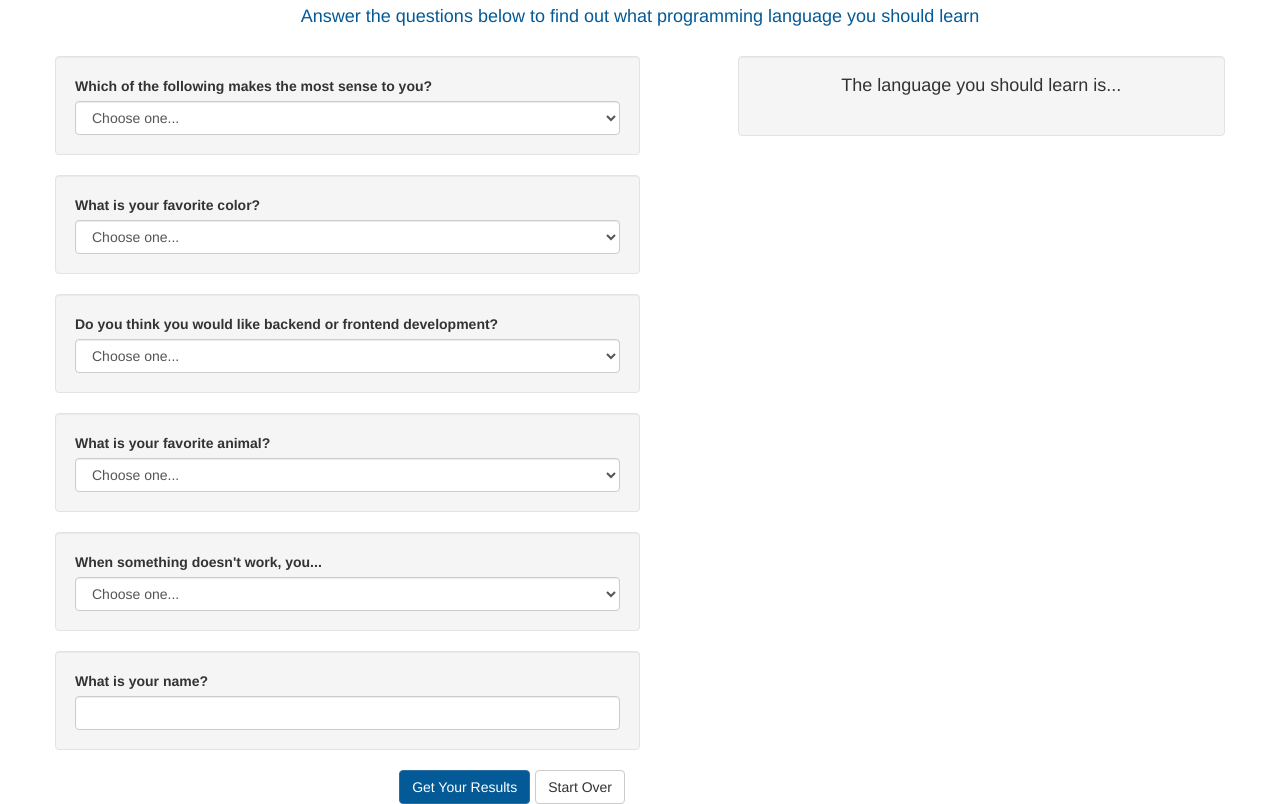
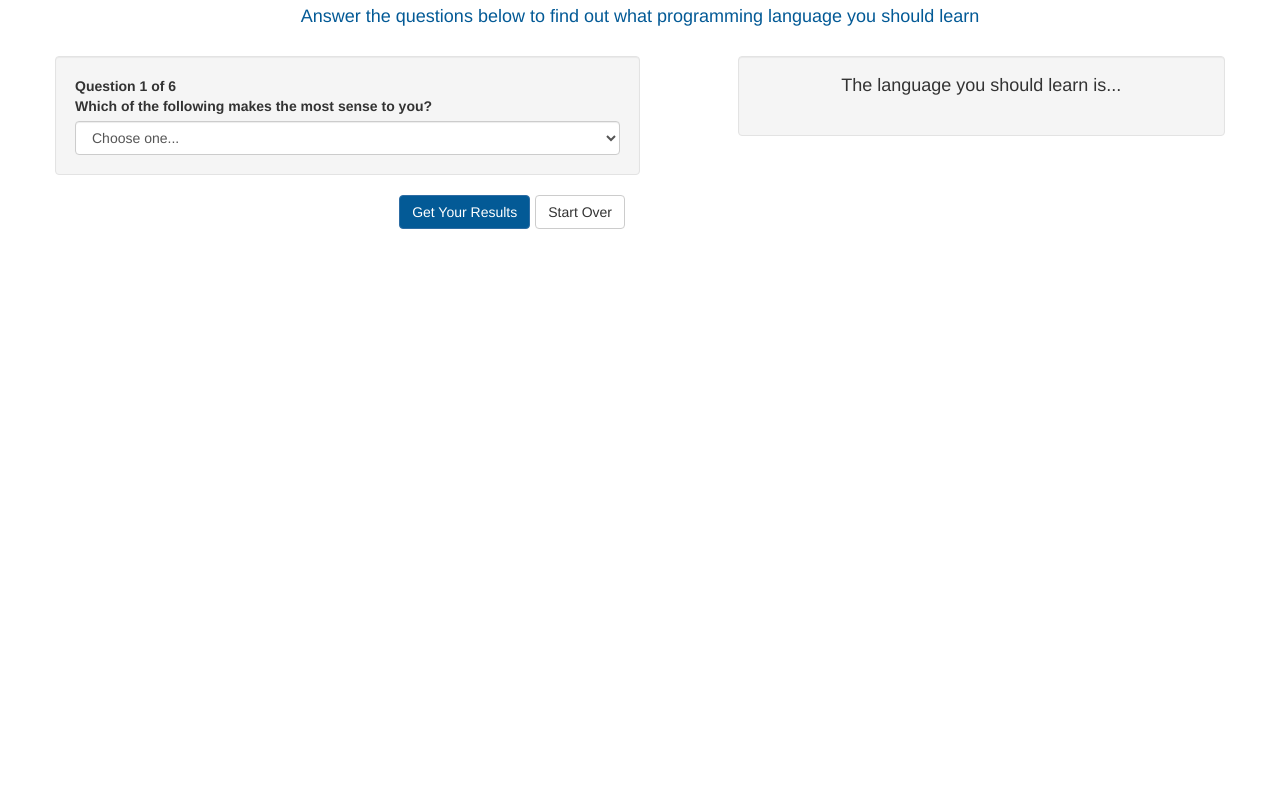
Before and after one commit to HeyImMatt/programming-language-suggester, a plain HTML site: page index.html in a window 1280 px wide. Shown: the part 63-867 px from the top of the page. After the commit the page ends 800 px from the top, so only its background shows below. Drawn offline with nearby package versions, Linux system fonts and the light colour scheme.

Commit message:
Show next question when the previous one is answered and add question numbers

```diff
--- a/css/styles.css
+++ b/css/styles.css
@@ -10,6 +10,14 @@
 .header h4 {
   text-align: center;
   color: #035a96;
+}
+
+.form-group {
+  display: none;
+}
+
+.show {
+  display: block;
 }
 
 .form-buttons {
--- a/index.html
+++ b/index.html
@@ -23,8 +23,8 @@
         <h4>Answer the questions below to find out what programming language you should learn</h4>
       </div>
       <form id="language-survey" class="form-horizontal col-md-6">
-        <div class="form-group well">
-          <label for="question1">Which of the following makes the most sense to you?</label>
+        <div class="form-group show well">
+          <label for="question1">Question 1 of 6<br>Which of the following makes the most sense to you?</label>
           <select id="question1" class="form-control">
             <option disabled selected hidden>Choose one...</option>
             <option value="a">puts "Hello World"</option>
@@ -34,7 +34,7 @@
           </select>
         </div>
         <div class="form-group well">
-          <label for="question2">What is your favorite color?</label>
+          <label for="question2">Question 2 of 6<br>What is your favorite color?</label>
           <select id="question2" class="form-control">
             <option disabled selected hidden>Choose one...</option>
             <option value="a">Red</option>
@@ -44,7 +44,7 @@
           </select>
         </div>
         <div class="form-group well">
-          <label for="question3">Do you think you would like backend or frontend development?</label>
+          <label for="question3">Question 3 of 6<br>Do you think you would like backend or frontend development?</label>
           <select id="question3" class="form-control">
             <option disabled selected hidden>Choose one...</option>
             <option value="a">Backend (with sparkles)</option>
@@ -54,7 +54,7 @@
           </select>
         </div>
         <div class="form-group well">
-          <label for="question4">What is your favorite animal?</label>
+          <label for="question4">Question 4 of 6<br>What is your favorite animal?</label>
           <select id="question4" class="form-control">
             <option disabled selected hidden>Choose one...</option>
             <option value="a">Nifflers</option>
@@ -64,7 +64,7 @@
           </select>
         </div>
         <div class="form-group well">
-          <label for="question5">When something doesn't work, you...</label>
+          <label for="question5">Question 5 of 6<br>When something doesn't work, you...</label>
           <select id="question5" class="form-control">
             <option disabled selected hidden>Choose one...</option>
             <option value="a">Rub your forehead in consternation</option>
@@ -74,7 +74,7 @@
           </select>
         </div>
         <div class="form-group well">
-          <label for="name">What is your name?</label>
+          <label for="name">Question 6 of 6<br>What is your name?</label>
           <input type="text" id="name" class="form-control">
         </div>
         <div class="form-buttons">
--- a/js/scripts.js
+++ b/js/scripts.js
@@ -25,6 +25,10 @@ $(document).ready(function () {
       alert('Oops, you forgot to answer a question!')
     }
   });
+
+  $('.form-group').change(function() {
+      $(this).next().show();
+  })
 
   $(':reset').click(function () {
     location.reload();
```
